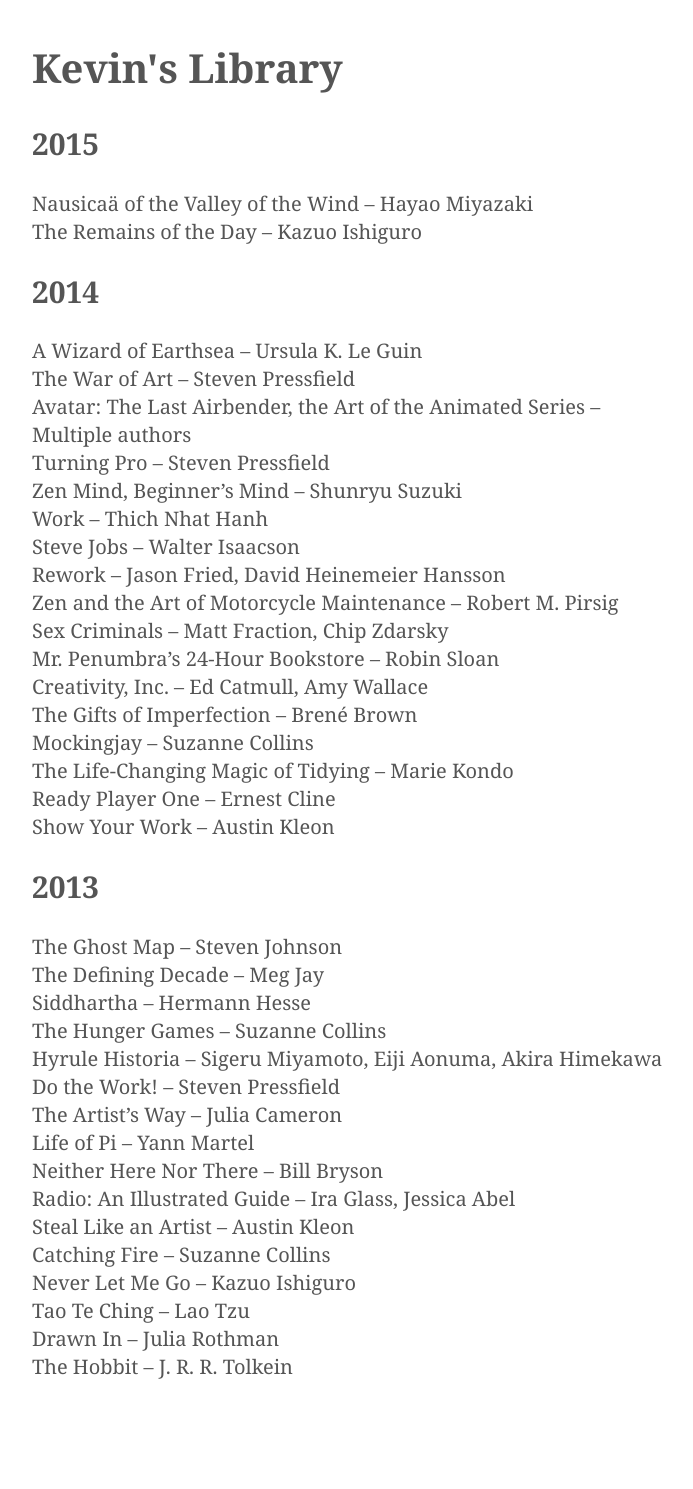
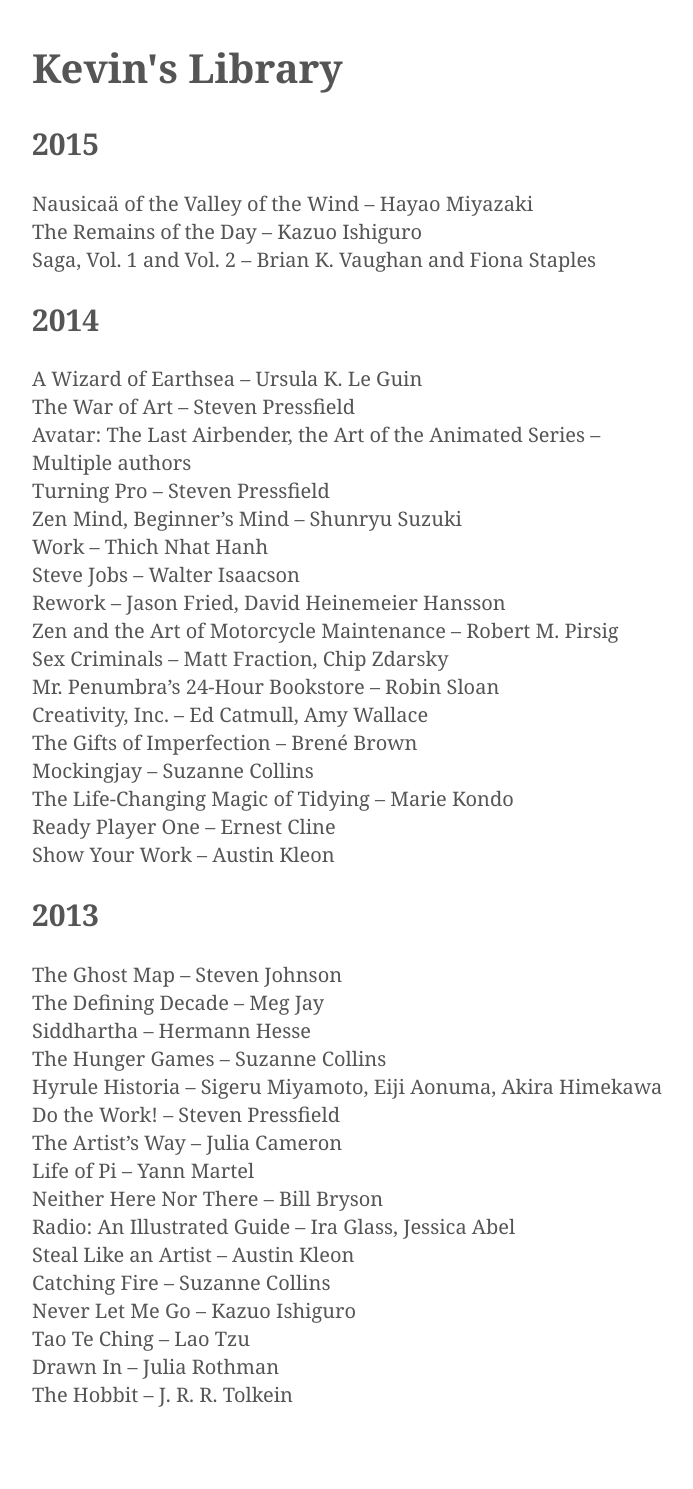
Before and after one commit to kmcgillivray/librarie, a Jekyll site: the page built from index.md, in a window 1280 px wide. Shown: the whole page, without its empty margins (283-976 px from the left). Built offline with Jekyll 4.4.1, drawn with Linux system fonts in a browser that asks for light colours; before the commit the page ends 1461 px from its top, so only the background shows below that.

Commit message:
Add Saga.

```diff
--- a/index.md
+++ b/index.md
@@ -7,6 +7,7 @@ title: Kevin's Library
 
 * Nausicaä of the Valley of the Wind – Hayao Miyazaki
 * The Remains of the Day – Kazuo Ishiguro
+* Saga, Vol. 1 and Vol. 2 – Brian K. Vaughan and Fiona Staples
 
 ## 2014
 
```
